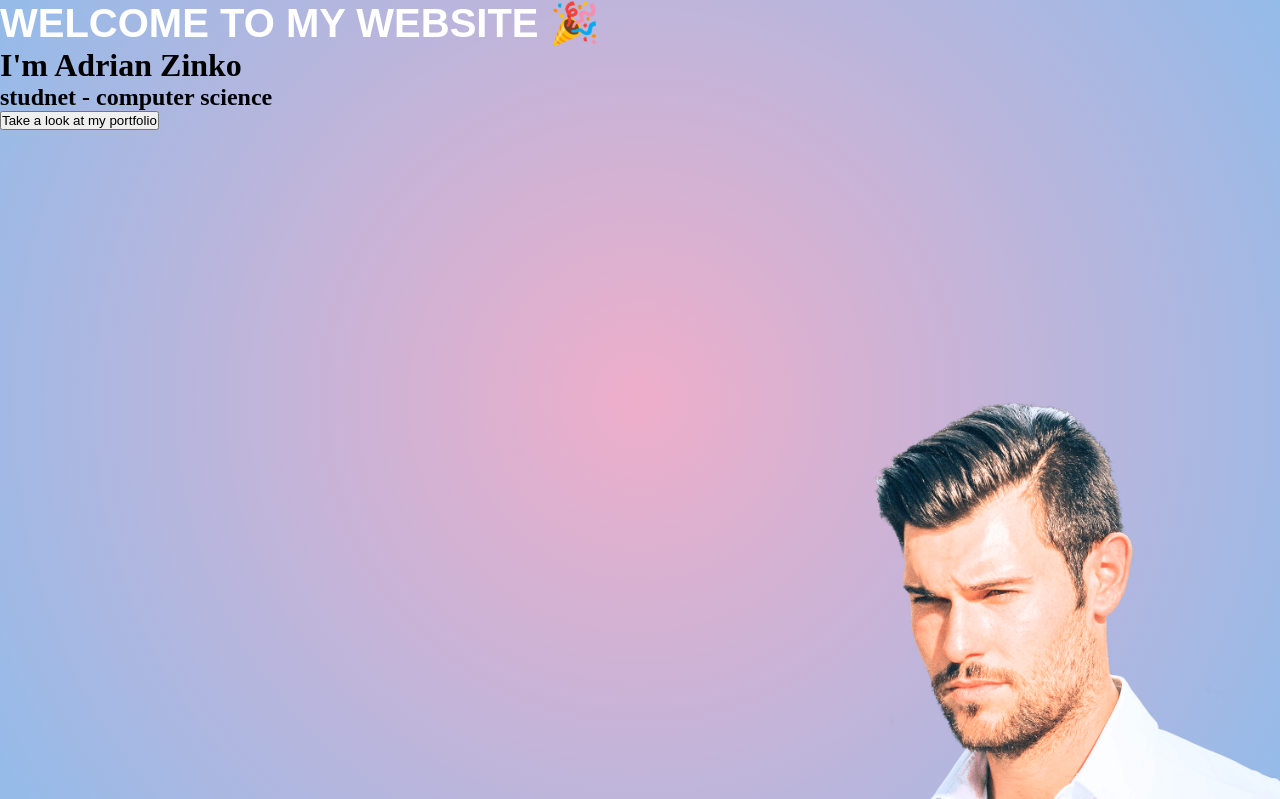
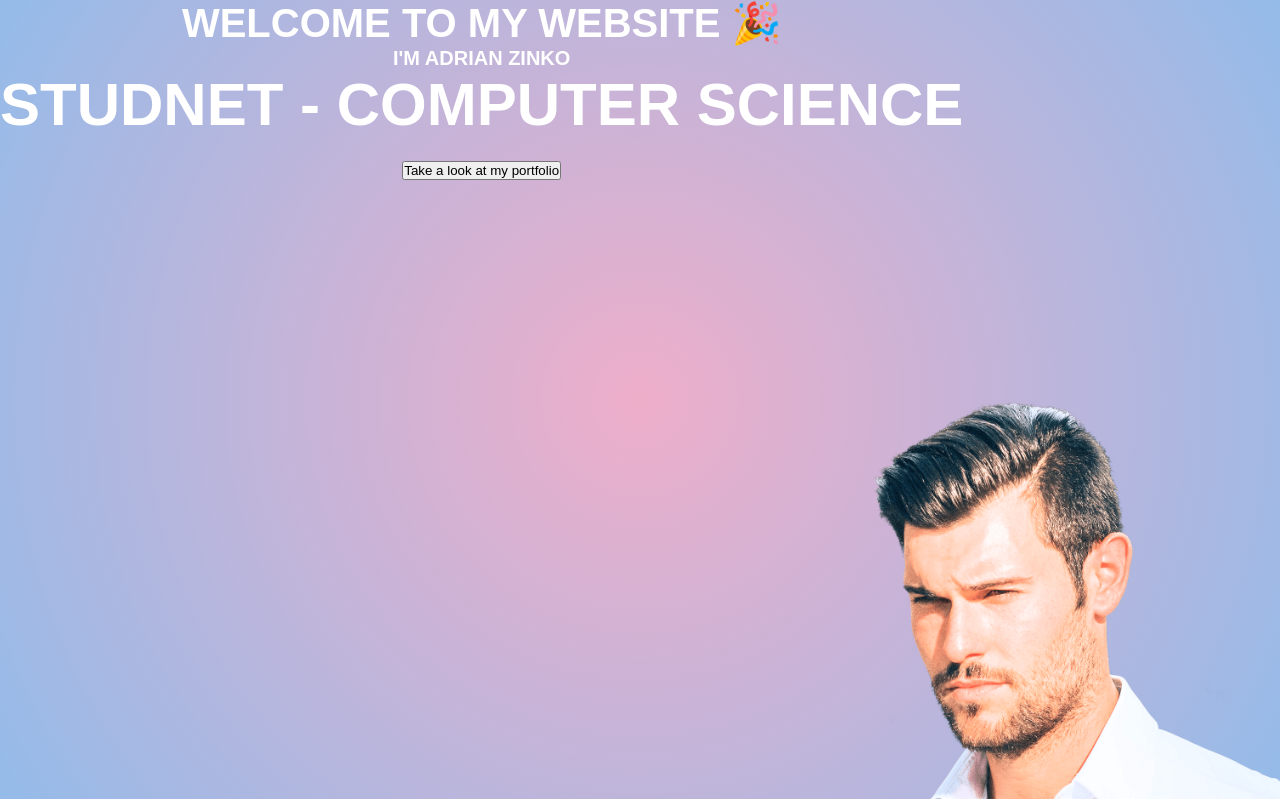
Before and after one commit to adrianghub/project_front_vol.2, a PHP site: page / in a window 1280 px wide. Shown: the top 799 px of the page. Run offline with PHP 8.4, Linux system fonts and the light colour scheme; some web fonts are replaced.

Commit message:
feat: change styles to implement inheritance

```diff
--- a/css/style.css
+++ b/css/style.css
@@ -22,6 +22,12 @@ header > * {
   position: relative;
   background: radial-gradient(circle, rgba(238,174,202,1) 0%, rgba(148,187,233,1) 100%);
   height: 100vh;
+  font-family: 'Saira Condensed', sans-serif;
+  text-align: center;
+  font-weight: bold;
+  font-size: 40px;
+  color: #fff;
+  text-transform: uppercase;
 }
 
 .header__img {
@@ -30,13 +36,8 @@ header > * {
   right: 0;
 }
 
-.header__paragraph {
-  text-align: center;
-  font-family: 'Saira Condensed', sans-serif;
-  font-weight: bold;
-  font-size: 40px;
-  color: #fff;
-  text-transform: uppercase;
+.header__h1 {
+  font-size: 20px;
 }
 
 section {
```
